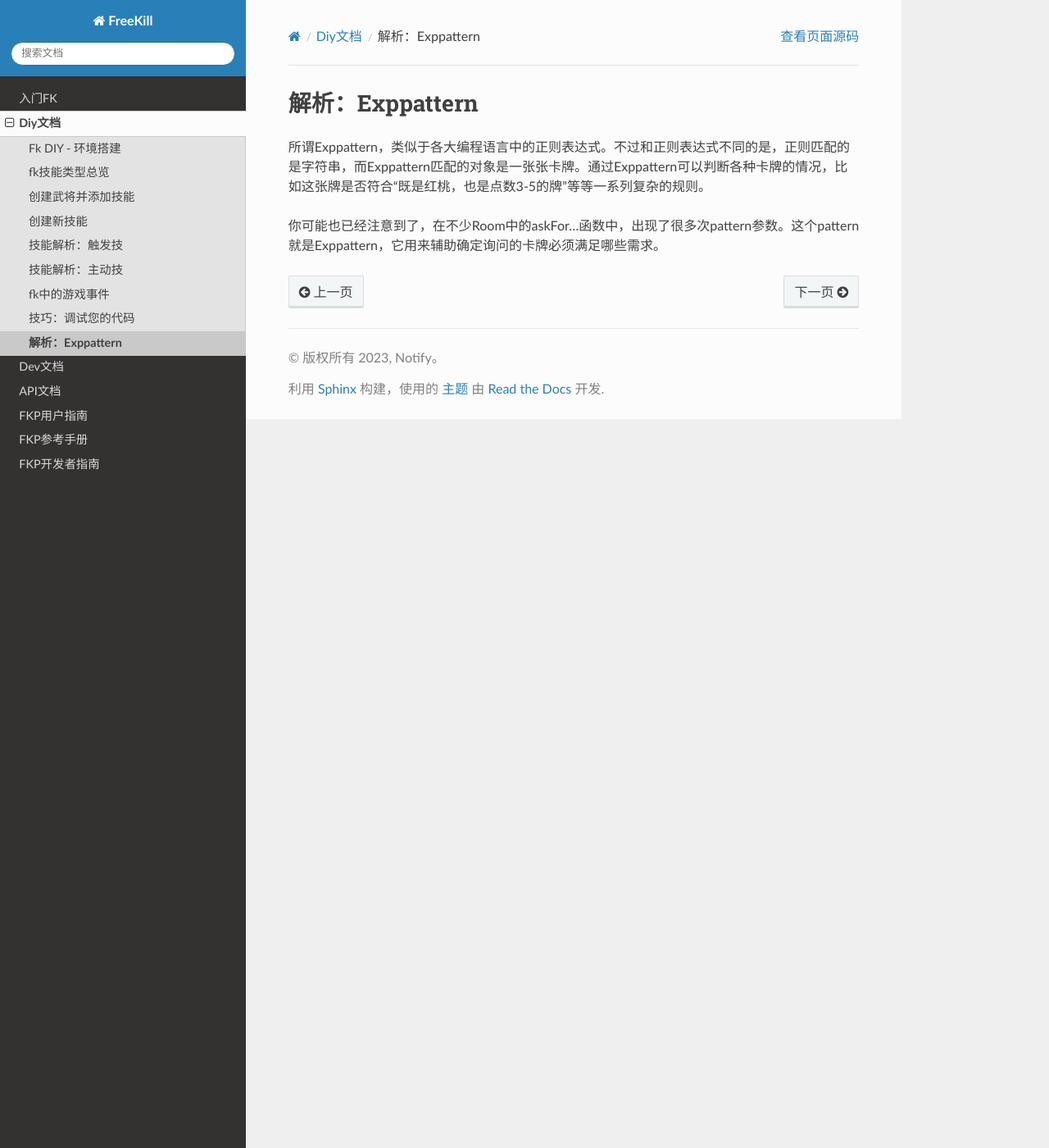
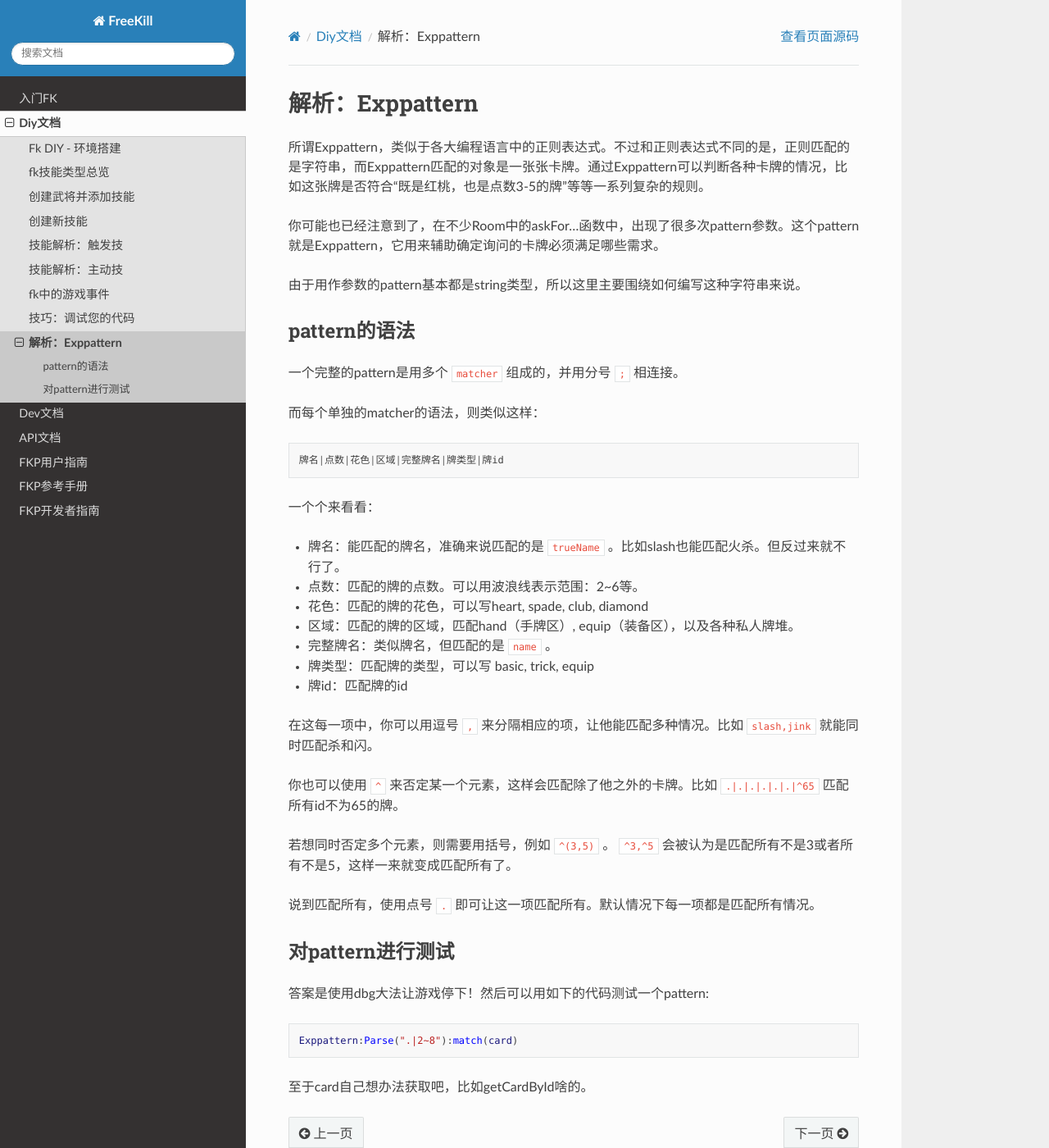
Before and after one commit to Qsgs-Fans/FreeKill, a Sphinx documentation site: the page built from docs/diy/09-exppattern.rst, in a window 1280 px wide and 1400 px high. Shown: the whole window at 82% size. Built offline with Sphinx 7.4.7 and the Read the Docs theme 2.0.0, drawn with Linux system fonts in a browser that asks for light colours.

Commit message:
pattern doc

```diff
--- a/docs/diy/09-exppattern.rst
+++ b/docs/diy/09-exppattern.rst
@@ -6,3 +6,45 @@
 所谓Exppattern，类似于各大编程语言中的正则表达式。不过和正则表达式不同的是，正则匹配的是字符串，而Exppattern匹配的对象是一张张卡牌。通过Exppattern可以判断各种卡牌的情况，比如这张牌是否符合“既是红桃，也是点数3-5的牌”等等一系列复杂的规则。
 
 你可能也已经注意到了，在不少Room中的askFor...函数中，出现了很多次pattern参数。这个pattern就是Exppattern，它用来辅助确定询问的卡牌必须满足哪些需求。
+
+由于用作参数的pattern基本都是string类型，所以这里主要围绕如何编写这种字符串来说。
+
+pattern的语法
+----------
+
+一个完整的pattern是用多个 ``matcher`` 组成的，并用分号 ``;`` 相连接。
+
+而每个单独的matcher的语法，则类似这样：
+
+.. code::
+
+   牌名|点数|花色|区域|完整牌名|牌类型|牌id
+
+一个个来看看：
+
+- 牌名：能匹配的牌名，准确来说匹配的是 ``trueName`` 。比如slash也能匹配火杀。但反过来就不行了。
+- 点数：匹配的牌的点数。可以用波浪线表示范围：2~6等。
+- 花色：匹配的牌的花色，可以写heart, spade, club, diamond
+- 区域：匹配的牌的区域，匹配hand（手牌区）, equip（装备区），以及各种私人牌堆。
+- 完整牌名：类似牌名，但匹配的是 ``name`` 。
+- 牌类型：匹配牌的类型，可以写 basic, trick, equip
+- 牌id：匹配牌的id
+
+在这每一项中，你可以用逗号 ``,`` 来分隔相应的项，让他能匹配多种情况。比如 ``slash,jink`` 就能同时匹配杀和闪。
+
+你也可以使用 ``^`` 来否定某一个元素，这样会匹配除了他之外的卡牌。比如 ``.|.|.|.|.|.|^65`` 匹配所有id不为65的牌。
+
+若想同时否定多个元素，则需要用括号，例如 ``^(3,5)`` 。 ``^3,^5`` 会被认为是匹配所有不是3或者所有不是5，这样一来就变成匹配所有了。
+
+说到匹配所有，使用点号 ``.`` 即可让这一项匹配所有。默认情况下每一项都是匹配所有情况。
+
+对pattern进行测试
+------
+
+答案是使用dbg大法让游戏停下！然后可以用如下的代码测试一个pattern:
+
+.. code:: lua
+
+   Exppattern:Parse(".|2~8"):match(card)
+
+至于card自己想办法获取吧，比如getCardById啥的。
```
